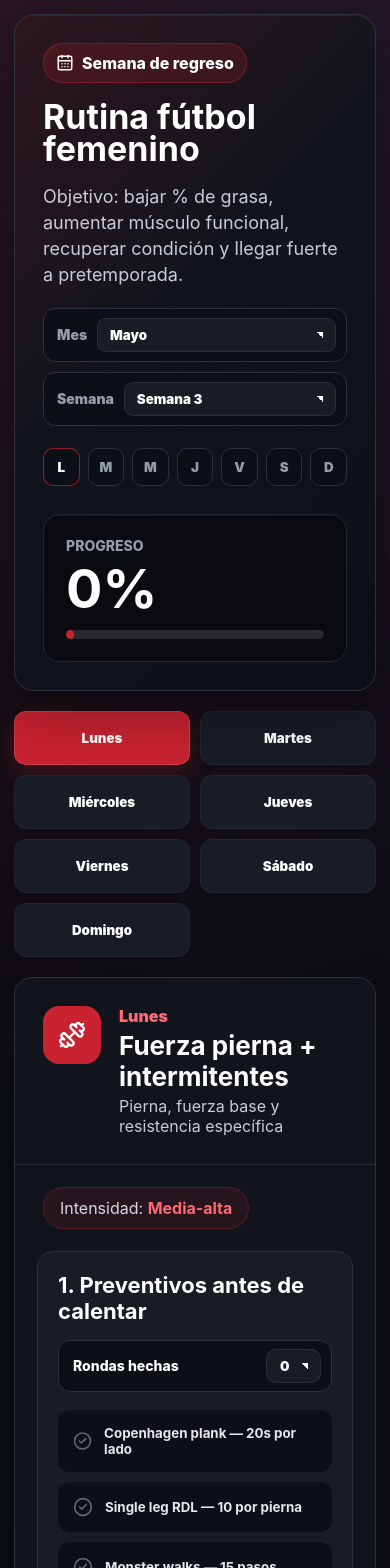
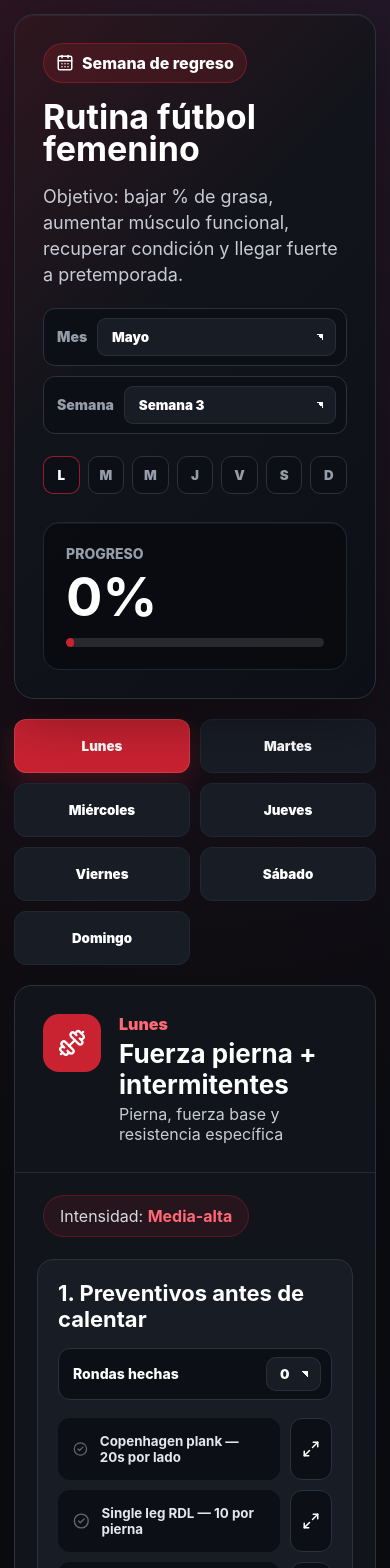
Before and after one commit to luileonf/wicha-rutina, a React (Vite) app: page / in a window 390 px wide. Shown: the top 1568 px of the page. Built offline with nearby package versions, Linux system fonts and the light colour scheme.

Commit message:
Add files via upload

```diff
--- a/src/main.jsx
+++ b/src/main.jsx
@@ -1,7 +1,7 @@
 import React, { useEffect, useMemo, useState } from "react";
 import { createRoot } from "react-dom/client";
 import { motion } from "framer-motion";
-import { Dumbbell, Timer, HeartPulse, Footprints, CheckCircle2, Flame, CalendarDays } from "lucide-react";
+import { Dumbbell, Timer, HeartPulse, Footprints, CheckCircle2, Flame, CalendarDays, ExternalLink, Image, Maximize2, X } from "lucide-react";
 import "./style.css";
 
 const weekPlan = [
@@ -145,11 +145,18 @@ function SoccerBallIcon() {
   );
 }
 
+const googleImageSearchUrl = (exercise) => {
+  const cleanExercise = exercise.replace(/^\d+x?(\d+)?\s*/i, "").replace(/\s+—\s+.*/, "");
+  return `https://www.google.com/search?tbm=isch&q=${encodeURIComponent(`${cleanExercise} exercise technique`)}`;
+};
+
 function App() {
   const [allProgress, setAllProgress] = useState(loadAllProgress);
   const [selectedMonth, setSelectedMonth] = useState(initialMonth);
   const [selectedWeek, setSelectedWeek] = useState(initialWeek);
   const [selectedDay, setSelectedDay] = useState("Lunes");
+  const [expandedExercise, setExpandedExercise] = useState(null);
+  const [openPicker, setOpenPicker] = useState(null);
   const periodKey = getPeriodKey(selectedMonth, selectedWeek);
   const currentProgress = allProgress[periodKey] ?? {};
   const checked = currentProgress.checked ?? {};
@@ -255,19 +262,53 @@ function App() {
           <div className="periodPicker">
             <label>
               <span>Mes</span>
-              <select value={selectedMonth} onChange={(event) => setSelectedMonth(Number(event.target.value))}>
+              <div className="customSelect">
+                <button className="selectButton" onClick={() => setOpenPicker(openPicker === "month" ? null : "month")} type="button">
+                  {months[selectedMonth]}
+                </button>
+                {openPicker === "month" && (
+                  <div className="selectMenu">
                     {availableMonths.map((month) => (
-                  <option key={month.name} value={month.index}>{month.name}</option>
+                      <button
+                        className={selectedMonth === month.index ? "selected" : ""}
+                        key={month.name}
+                        onClick={() => {
+                          setSelectedMonth(month.index);
+                          setOpenPicker(null);
+                        }}
+                        type="button"
+                      >
+                        {month.name}
+                      </button>
                     ))}
-              </select>
+                  </div>
+                )}
+              </div>
             </label>
             <label>
               <span>Semana</span>
-              <select value={selectedWeek} onChange={(event) => setSelectedWeek(Number(event.target.value))}>
+              <div className="customSelect">
+                <button className="selectButton" onClick={() => setOpenPicker(openPicker === "week" ? null : "week")} type="button">
+                  Semana {selectedWeek}
+                </button>
+                {openPicker === "week" && (
+                  <div className="selectMenu">
                     {availableWeeks.map((week) => (
-                  <option key={week} value={week}>Semana {week}</option>
+                      <button
+                        className={selectedWeek === week ? "selected" : ""}
+                        key={week}
+                        onClick={() => {
+                          setSelectedWeek(week);
+                          setOpenPicker(null);
+                        }}
+                        type="button"
+                      >
+                        Semana {week}
+                      </button>
                     ))}
-              </select>
+                  </div>
+                )}
+              </div>
             </label>
           </div>
           <div className="weekChecks" aria-label="Progreso por día">
@@ -365,8 +406,8 @@ function App() {
                     const key = `${current.day}-${block.name}-${item}`;
                     const done = preventiveDone || blockDone || checked[key];
                     return (
+                      <div className="exerciseRow" key={item}>
                         <button
-                        key={item}
                           onClick={() => toggleItem(current.day, block.name, item)}
                           className={done ? "item done" : "item"}
                           type="button"
@@ -374,6 +415,15 @@ function App() {
                           <CheckCircle2 size={20} />
                           <span>{item}</span>
                         </button>
+                        <button
+                          className="expandExercise"
+                          onClick={() => setExpandedExercise({ day: current.day, block: block.name, item })}
+                          type="button"
+                          aria-label={`Ver imagen de ${item}`}
+                        >
+                          <Maximize2 size={18} />
+                        </button>
+                      </div>
                     );
                   })}
                 </div>
@@ -386,6 +436,29 @@ function App() {
       <footer>
         <b>Regla de esta semana:</b> no busques destruirte. Busca consistencia, técnica, intensidad progresiva y buena recuperación.
       </footer>
+
+      {expandedExercise && (
+        <div className="exerciseModal" role="dialog" aria-modal="true" aria-label={`Imagen de ${expandedExercise.item}`}>
+          <div className="modalBackdrop" onClick={() => setExpandedExercise(null)} />
+          <motion.div className="modalPanel" initial={{ opacity: 0, scale: .96, y: 12 }} animate={{ opacity: 1, scale: 1, y: 0 }}>
+            <button className="closeModal" onClick={() => setExpandedExercise(null)} type="button" aria-label="Cerrar imagen">
+              <X size={22} />
+            </button>
+            <div className="exerciseImagePlaceholder">
+              <Image size={34} />
+              <span>Referencia visual desde Google Imágenes</span>
+            </div>
+            <div className="modalCopy">
+              <span>{expandedExercise.day} | {expandedExercise.block}</span>
+              <h3>{expandedExercise.item}</h3>
+              <a className="googleImageLink" href={googleImageSearchUrl(expandedExercise.item)} target="_blank" rel="noreferrer">
+                <ExternalLink size={18} />
+                Abrir imágenes en Google
+              </a>
+            </div>
+          </motion.div>
+        </div>
+      )}
     </main>
   );
 }
--- a/src/style.css
+++ b/src/style.css
@@ -109,6 +109,7 @@ h1 {
 }
 
 .periodPicker label {
+  position: relative;
   display: inline-flex;
   align-items: center;
   gap: 10px;
@@ -125,22 +126,57 @@ h1 {
   color: var(--muted);
 }
 
-.periodPicker select {
-  appearance: none;
+.customSelect {
+  position: relative;
+}
+
+.selectButton {
   min-width: 128px;
   border: 1px solid rgba(255,255,255,.08);
   border-radius: 9px;
-  padding: 8px 30px 8px 12px;
+  padding: 10px 36px 10px 14px;
   color: white;
   background:
     linear-gradient(45deg, transparent 50%, white 50%) right 12px center / 6px 6px no-repeat,
     var(--panel-soft);
   cursor: pointer;
   font-weight: 900;
+  text-align: left;
 }
 
-.periodPicker option {
+.selectButton:focus {
+  outline: 2px solid rgba(201, 34, 49, .72);
+  outline-offset: 2px;
+}
+
+.selectMenu {
+  position: absolute;
+  z-index: 20;
+  top: calc(100% + 8px);
+  left: 0;
+  min-width: 100%;
+  padding: 6px;
   background: var(--panel-deep);
+  border: 1px solid var(--border);
+  border-radius: 12px;
+  box-shadow: 0 18px 44px rgba(0,0,0,.45);
+}
+
+.selectMenu button {
+  width: 100%;
+  border: 0;
+  border-radius: 9px;
+  padding: 11px 13px;
+  background: transparent;
+  color: white;
+  cursor: pointer;
+  font-weight: 900;
+  text-align: left;
+}
+
+.selectMenu button:hover,
+.selectMenu button.selected {
+  background: var(--red);
   color: white;
 }
 
@@ -432,6 +468,13 @@ h1 {
   gap: 10px;
 }
 
+.exerciseRow {
+  display: grid;
+  grid-template-columns: minmax(0, 1fr) 46px;
+  gap: 10px;
+  align-items: stretch;
+}
+
 .item {
   border: 1px solid transparent;
   width: 100%;
@@ -460,6 +503,114 @@ h1 {
 
 .item.done svg {
   opacity: 1;
+}
+
+.expandExercise {
+  border: 1px solid var(--border);
+  border-radius: 12px;
+  background: var(--panel-deep);
+  color: white;
+  display: grid;
+  place-items: center;
+  cursor: pointer;
+}
+
+.expandExercise:hover {
+  border-color: rgba(201, 34, 49, .58);
+  color: #ff6874;
+}
+
+.exerciseModal {
+  position: fixed;
+  inset: 0;
+  z-index: 50;
+  display: grid;
+  place-items: center;
+  padding: 22px;
+}
+
+.modalBackdrop {
+  position: absolute;
+  inset: 0;
+  background: rgba(0, 0, 0, .72);
+  backdrop-filter: blur(6px);
+}
+
+.modalPanel {
+  position: relative;
+  z-index: 1;
+  width: min(680px, 100%);
+  overflow: hidden;
+  background: var(--panel);
+  border: 1px solid var(--border);
+  border-radius: 18px;
+  box-shadow: 0 26px 80px rgba(0,0,0,.5);
+}
+
+.closeModal {
+  position: absolute;
+  top: 14px;
+  right: 14px;
+  z-index: 2;
+  width: 40px;
+  height: 40px;
+  border: 1px solid rgba(255,255,255,.12);
+  border-radius: 12px;
+  background: rgba(8, 9, 13, .72);
+  color: white;
+  display: grid;
+  place-items: center;
+  cursor: pointer;
+}
+
+.exerciseImagePlaceholder {
+  min-height: 360px;
+  display: grid;
+  place-items: center;
+  align-content: center;
+  gap: 12px;
+  background:
+    linear-gradient(135deg, rgba(201, 34, 49, .16), rgba(31, 111, 235, .08)),
+    var(--panel-deep);
+  color: var(--text-soft);
+  font-weight: 900;
+}
+
+.exerciseImagePlaceholder svg {
+  color: #ff6874;
+}
+
+.modalCopy {
+  padding: 22px;
+}
+
+.modalCopy span {
+  color: var(--muted);
+  font-weight: 900;
+  font-size: 14px;
+}
+
+.modalCopy h3 {
+  margin: 8px 0 0;
+  font-size: clamp(24px, 4vw, 34px);
+}
+
+.googleImageLink {
+  width: fit-content;
+  margin-top: 18px;
+  padding: 12px 14px;
+  border-radius: 12px;
+  background: var(--red);
+  color: white;
+  display: inline-flex;
+  align-items: center;
+  gap: 8px;
+  font-weight: 900;
+  text-decoration: none;
+}
+
+.googleImageLink:hover {
+  background: var(--red-deep);
 }
 
 footer {
@@ -493,7 +644,8 @@ footer b {
   }
   .periodPicker,
   .periodPicker label,
-  .periodPicker select {
+  .customSelect,
+  .selectButton {
     width: 100%;
   }
   .periodPicker label {
@@ -516,6 +668,12 @@ footer b {
     justify-content: center;
     width: 100%;
   }
+  .exerciseRow {
+    grid-template-columns: minmax(0, 1fr) 42px;
+  }
+  .exerciseImagePlaceholder {
+    min-height: 280px;
+  }
   .days { grid-template-columns: repeat(2, 1fr); }
   .dayHeader { align-items: flex-start; }
 }
```
Lines whose indentation alone changed are shown as unchanged.
